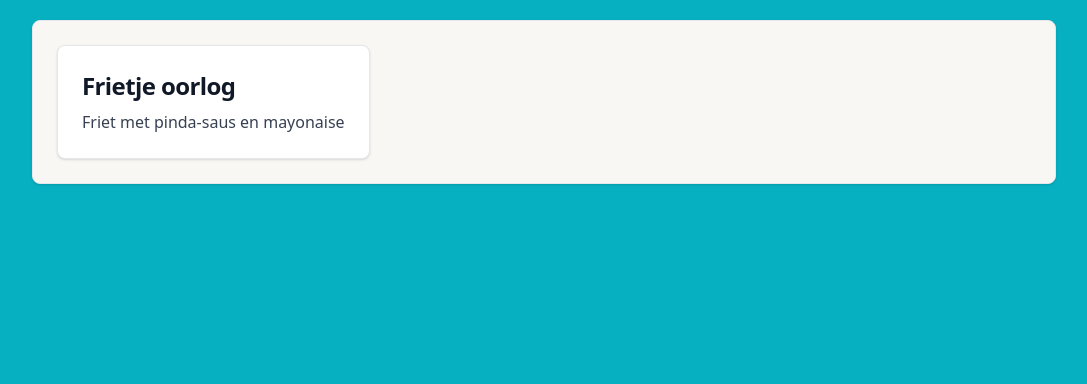
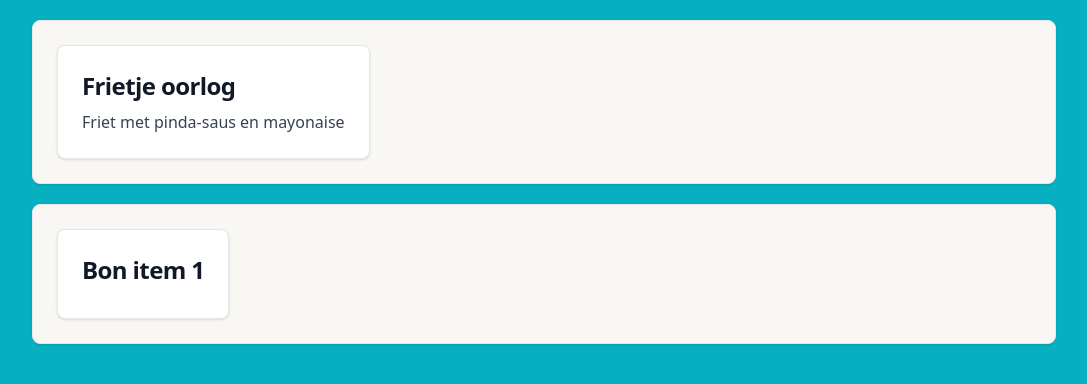
Before and after one commit to TooHighDude420/cafetaria_kribbe, a PHP site: page /?page=menu in a window 1280 px wide. Shown: the part 124-508 px from the top of the page, without its empty margins (96-1183 px from the left). Run offline with PHP 8.4, Linux system fonts and the light colour scheme; some libraries are stand-ins or nearby versions; some web fonts are replaced.

Commit message:
Update menu.inc.php
bon toegevoegd voor het testen van de javascript

```diff
--- a/includes/menu.inc.php
+++ b/includes/menu.inc.php
@@ -1,8 +1,13 @@
-<div class="flex justify-center mt-5">
+<div class="flex flex-col flex-wrap content-center gap-y-5 mt-5">
     <div class="flex block w-4/5 p-6 bg-[#F8F7F3] border border-gray-200 rounded-lg shadow">
         <div class="block max-w-sm p-6 bg-white border border-gray-200 rounded-lg shadow">
             <h5 class="mb-2 text-2xl font-bold tracking-tight text-gray-900">Frietje oorlog</h5>
             <p class="font-normal text-gray-700">Friet met pinda-saus en mayonaise</p>
         </div>
     </div>
+    <div class="flex block w-4/5 p-6 bg-[#F8F7F3] border border-gray-200 rounded-lg shadow">
+        <div class="block max-w-sm p-6 bg-white border border-gray-200 rounded-lg shadow">
+            <h5 class="mb-2 text-2xl font-bold tracking-tight text-gray-900">Bon item 1</h5>
+        </div>
+    </div>
 </div>
```
